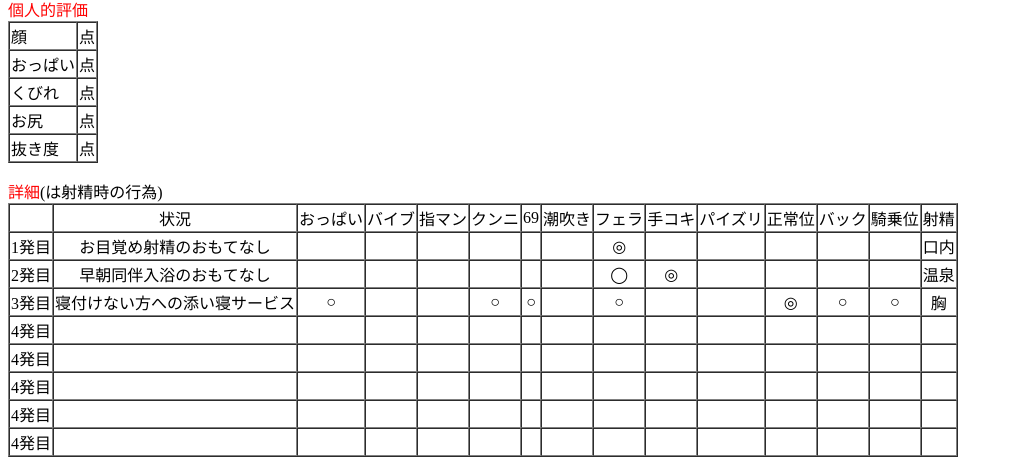
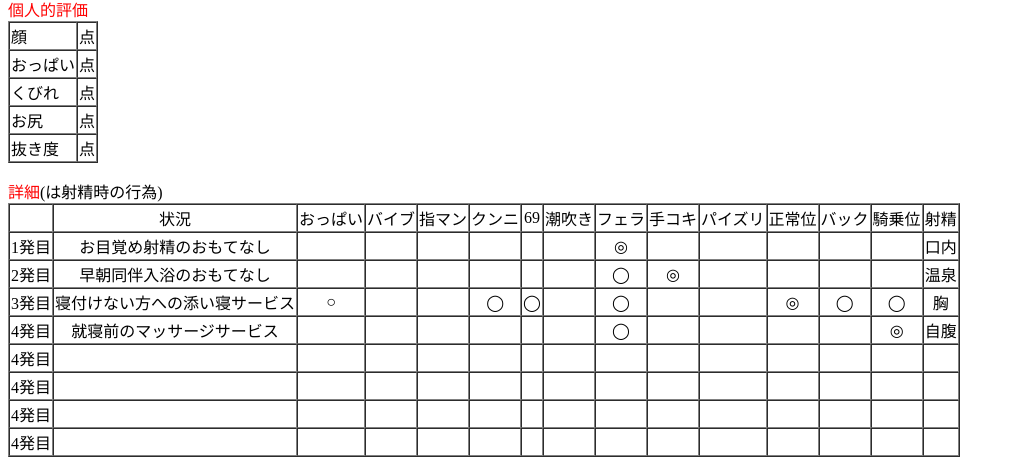
Before and after one commit to gonzaneko/dtiblog, a plain HTML site: page 20120416/index.html in a window 1280 px wide. Shown: the part 327-800 px from the top of the page, without its empty margins (0-1015 px from the left). Drawn offline with Linux system fonts and the light colour scheme.

Commit message:
scene 4 complete.

```diff
--- a/20120416/index.html
+++ b/20120416/index.html
@@ -47,32 +47,32 @@
 <td>○</td><!-- おっぱい -->
 <td></td><!-- バイブ -->
 <td></td><!-- 指マン -->
-<td>○</td><!-- クンニ -->
-<td>○</td><!-- 69 -->
+<td>◯</td><!-- クンニ -->
+<td>◯</td><!-- 69 -->
 <td></td><!-- 潮吹き -->
-<td>○</td><!-- フェラ -->
+<td>◯</td><!-- フェラ -->
 <td></td><!-- 手コキ -->
 <td></td><!-- パイズリ -->
 <td>◎</td><!-- 正常位 -->
-<td>○</td><!-- バック -->
-<td>○</td><!-- 騎乗位 -->
+<td>◯</td><!-- バック -->
+<td>◯</td><!-- 騎乗位 -->
 <td>胸</td><!-- 射精 -->
 </tr>
 <tr align="center"><td>4発目</td>
-<td></td>
+<td>就寝前のマッサージサービス</td>
 <td></td><!-- おっぱい -->
 <td></td><!-- バイブ -->
 <td></td><!-- 指マン -->
 <td></td><!-- クンニ -->
 <td></td><!-- 69 -->
 <td></td><!-- 潮吹き -->
-<td></td><!-- フェラ -->
+<td>◯</td><!-- フェラ -->
 <td></td><!-- 手コキ -->
 <td></td><!-- パイズリ -->
 <td></td><!-- 正常位 -->
 <td></td><!-- バック -->
-<td></td><!-- 騎乗位 -->
-<td></td><!-- 射精 -->
+<td>◎</td><!-- 騎乗位 -->
+<td>自腹</td><!-- 射精 -->
 </tr>
 <tr align="center"><td>4発目</td>
 <td></td>
@@ -177,3 +177,13 @@
 そして正常位でハメています。女将はちょっとおっぱいが垂れ気味ですね。でも逆に熟れたエロ感があっていいです。<br>
 <img src="http://102.dtiblog.com/g/gonzaneko/file/sdde267-3-12.png.jpg" alt="" border="0" /><br>
 正常位で激しくピストンされて、フィニッシュはおっぱいにぶっかけです。これでお客もぐっすりと眠れますね。<br>
+<img src="http://102.dtiblog.com/g/gonzaneko/file/sdde267-4-1.png.jpg" alt="" border="0" /><br>
+次のシーンです。この宿では、女将が就寝前のマッサージをやってくれます。夫婦の部屋に来て旦那の方をマッサージしています。嫁さんはもう寝ているようです。<br>
+<img src="http://102.dtiblog.com/g/gonzaneko/file/sdde267-4-2.png.jpg" alt="" border="0" /><br>
+嫁さんに気づかれないように、旦那に馬乗りになり、乳首を刺激してあげています。隣に嫁さんが寝ているという状況が興奮しますね。<br>
+<img src="http://102.dtiblog.com/g/gonzaneko/file/sdde267-4-3.png.jpg" alt="" border="0" /><br>
+ねっとりとキスまでしています。この女将もなかなか大胆ですね。<br>
+<img src="http://102.dtiblog.com/g/gonzaneko/file/sdde267-4-4.png.jpg" alt="" border="0" /><br>
+チンポは挿入していませんが、おまんこでチンポを刺激してあげています。愛液でチンポがヌルヌルになっているんでしょうね。<br>
+<img src="http://102.dtiblog.com/g/gonzaneko/file/sdde267-4-5.png.jpg" alt="" border="0" /><br>
+そのままフィニッシュで射精です。精液の量が少なくて残念です。もっと大量に出してほしいですね。最後にきちんとチンポをお掃除してあげています。最高のサービスですね。<br>
```
Also changed, not shown: 20120416/pics/sdde267-4-1.png.jpg (added), 20120416/pics/sdde267-4-2.png.jpg (added), 20120416/pics/sdde267-4-3.png.jpg (added), 20120416/pics/sdde267-4-4.png.jpg (added), 20120416/pics/sdde267-4-5.png.jpg (added), 1 other file.
